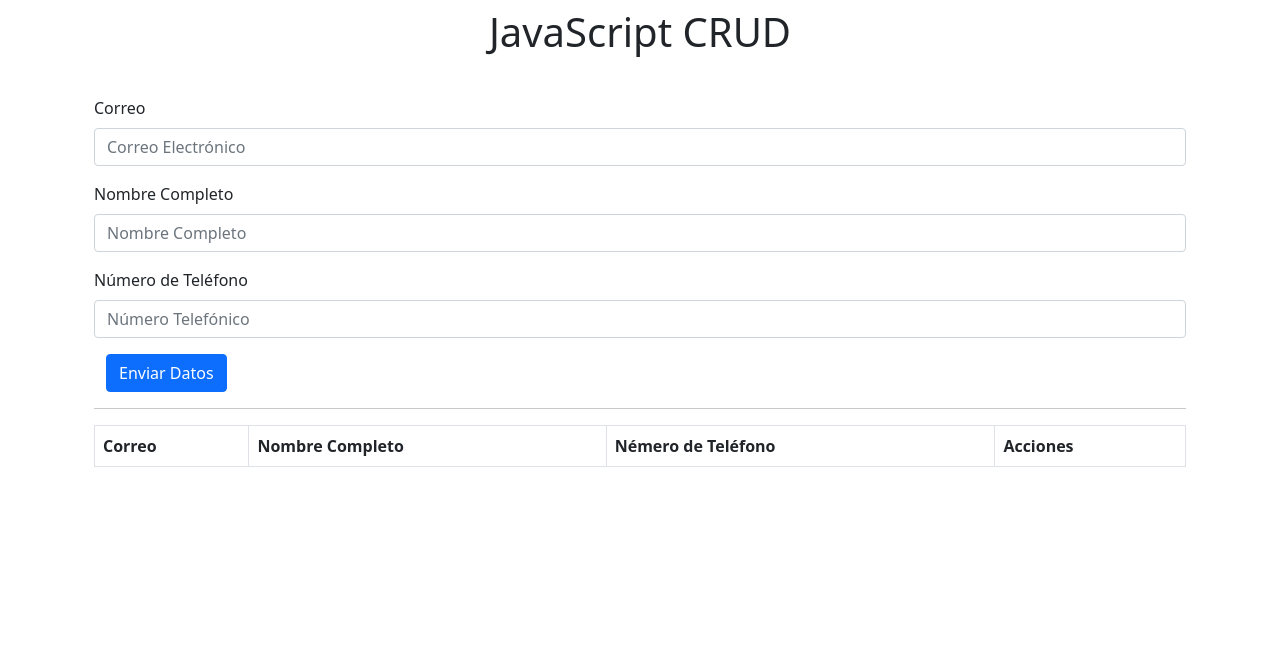
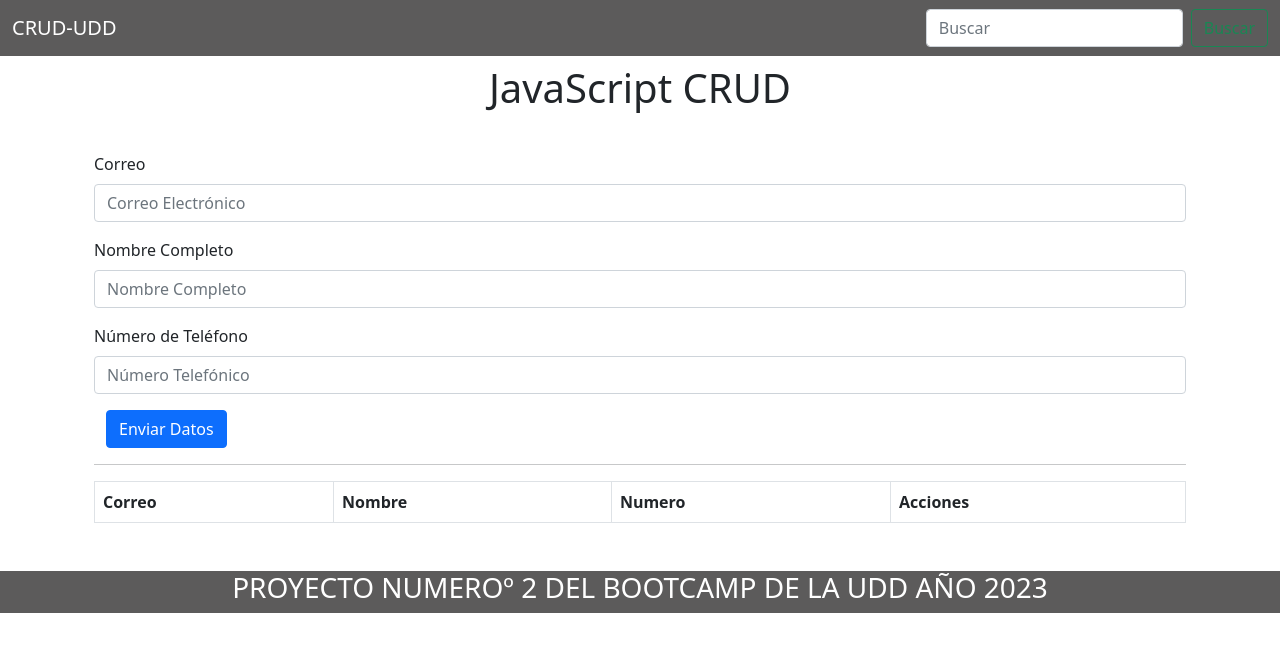
Before and after one commit to Andy-poblete/Proyecto2, a plain HTML site: page index.html in a window 1280 px wide. Drawn offline with nearby package versions, Linux system fonts and the light colour scheme.

Commit message:
Se agrega el read

```diff
--- a/index.html
+++ b/index.html
@@ -4,13 +4,24 @@
 <head>
     <meta charset="UTF-8">
     <meta name="viewport" content="width=device-width, initial-scale=1.0">
-    <title>CRUD JavaScript con LocalStorage</title>
+    <title>CRUD UDD</title>
     <link href="https://cdn.jsdelivr.net/npm/bootstrap@5.0.2/dist/css/bootstrap.min.css" rel="stylesheet"
         integrity="sha384-EVSTQN3/azprG1Anm3QDgpJLIm9Nao0Yz1ztcQTwFspd3yD65VohhpuuCOmLASjC" crossorigin="anonymous">
     <link rel="stylesheet" href="./style.css">
 </head>
 
 <body>
+    <header>
+        <nav class="navbar bg-body-tertiary">
+            <div class="container-fluid">
+                <a class="navbar-brand">CRUD-UDD</a>
+                <form class="d-flex" role="search">
+                    <input class="form-control me-2" type="search" placeholder="Buscar" aria-label="Search">
+                    <button class="btn btn-outline-success" type="submit">Buscar</button>
+                </form>
+            </div>
+        </nav>
+    </header>
     <div class="text-center p-2">
         <h1 class="">JavaScript CRUD</h1>
     </div>
@@ -40,8 +51,8 @@
                 <thead>
                     <tr>
                         <th scope="col">Correo</th>
-                        <th scope="col">Nombre Completo</th>
-                        <th scope="col">Némero de Teléfono</th>
+                        <th scope="col">Nombre</th>
+                        <th scope="col">Numero</th>
                         <th scope="col">Acciones</th>
                     </tr>
                 </thead>
@@ -51,7 +62,10 @@
             </table>
         </div>
     </div>
+    <footer>
 
+        <h3>PROYECTO NUMEROº 2 DEL BOOTCAMP DE LA UDD AÑO 2023</h3>
+    </footer>
     <!-- bootstrap -->
     <script src="https://cdn.jsdelivr.net/npm/bootstrap@5.0.2/dist/js/bootstrap.bundle.min.js"
         integrity="sha384-MrcW6ZMFYlzcLA8Nl+NtUVF0sA7MsXsP1UyJoMp4YLEuNSfAP+JcXn/tWtIaxVXM"
```
Also changed, not shown: 1 other file.
